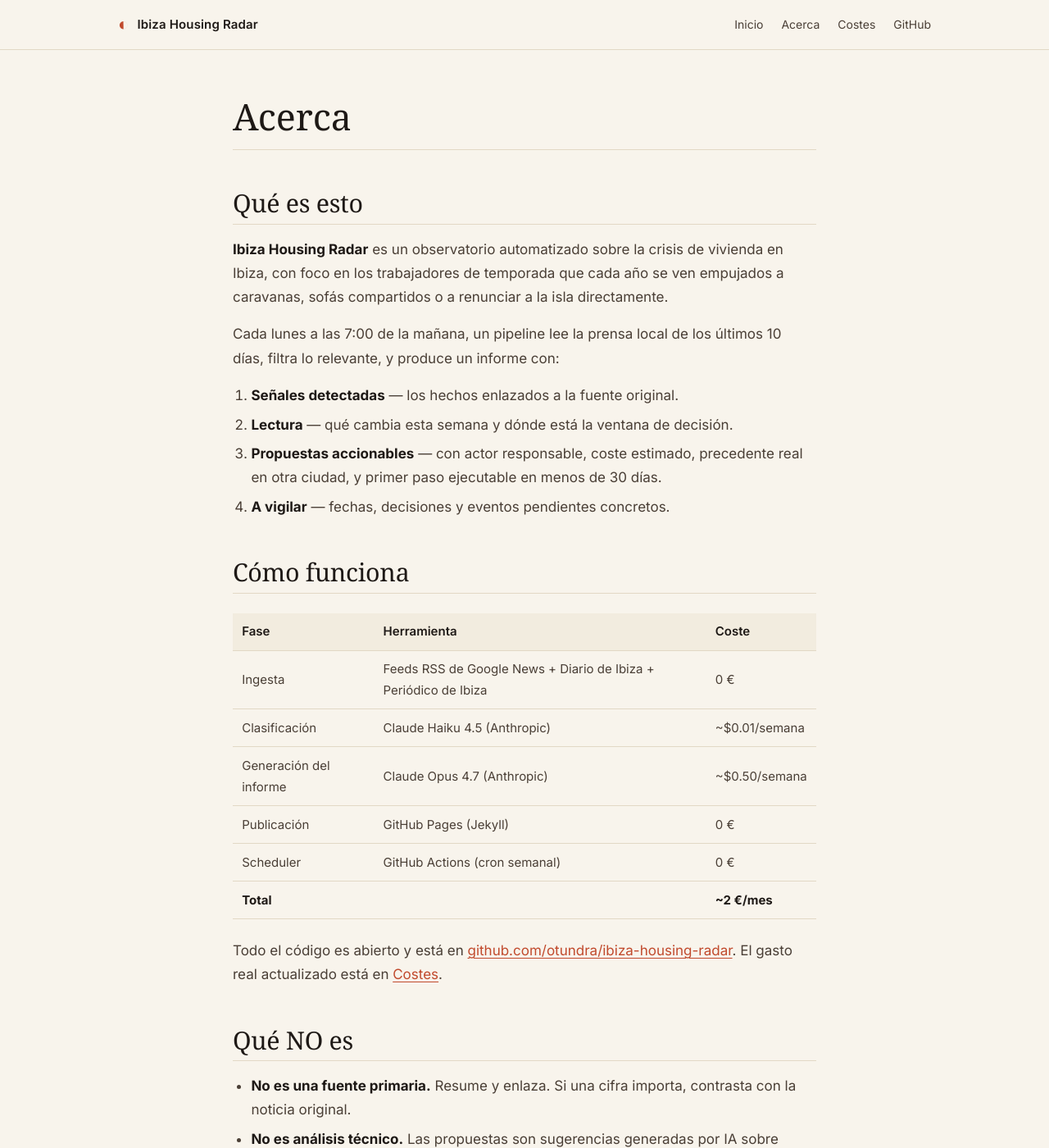
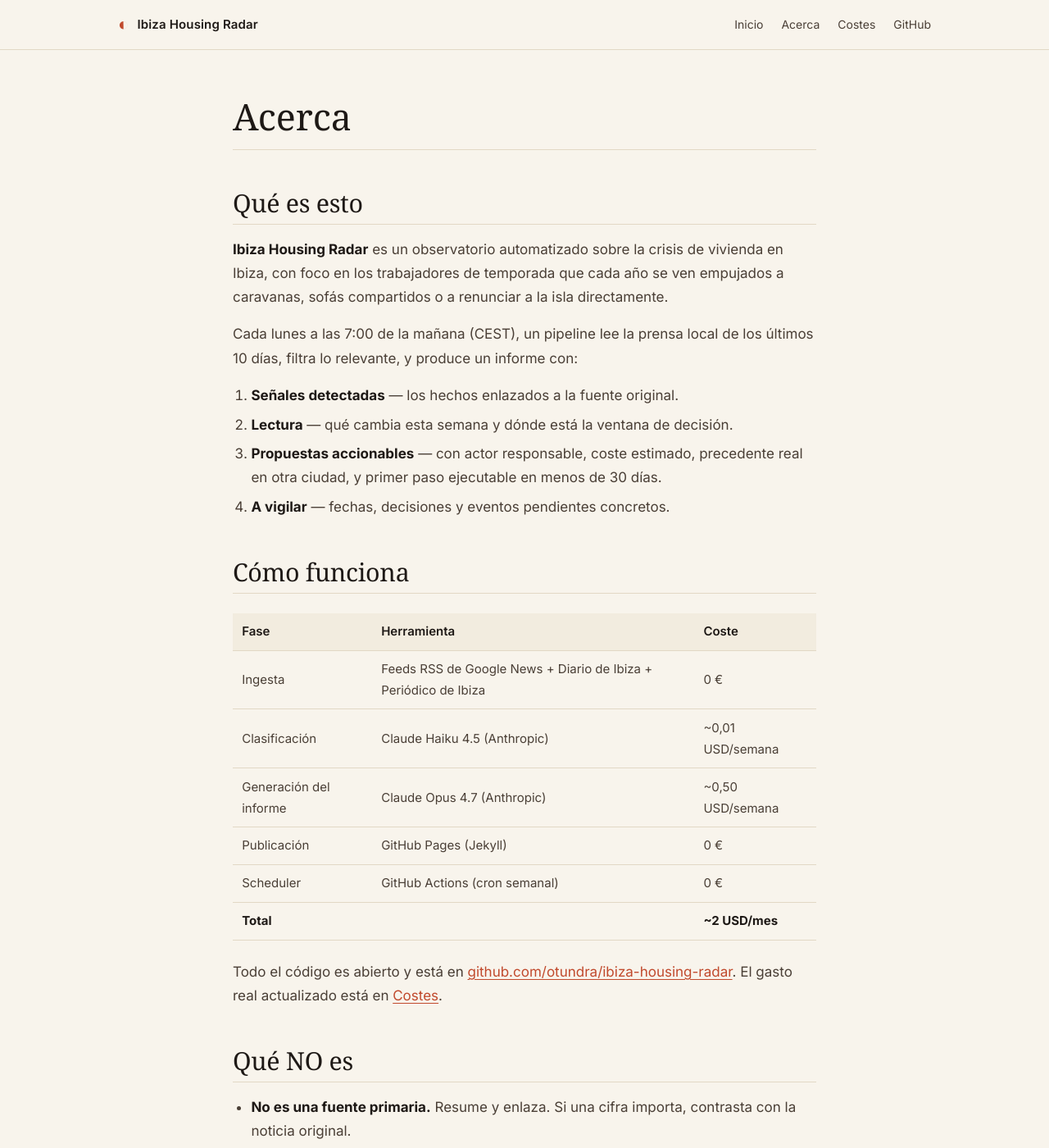
Before and after one commit to otundra/ibiza-housing-radar, a Jekyll site: the page built from docs/acerca.md, in a window 1280 px wide and 1400 px high. Shown: the whole window at 82% size. Built offline with Jekyll 4.4.1, drawn with Linux system fonts in a browser that asks for light colours; some web fonts are replaced; some of the changed text lies outside the part shown.

Commit message:
docs: documenta limitación de URLs Google News + polish acerca.md
Co-Authored-By: Claude Opus 4.7 <noreply@anthropic.com>

```diff
--- a/docs/acerca.md
+++ b/docs/acerca.md
@@ -8,7 +8,7 @@ permalink: /acerca/
 
 **Ibiza Housing Radar** es un observatorio automatizado sobre la crisis de vivienda en Ibiza, con foco en los trabajadores de temporada que cada año se ven empujados a caravanas, sofás compartidos o a renunciar a la isla directamente.
 
-Cada lunes a las 7:00 de la mañana, un pipeline lee la prensa local de los últimos 10 días, filtra lo relevante, y produce un informe con:
+Cada lunes a las 7:00 de la mañana (CEST), un pipeline lee la prensa local de los últimos 10 días, filtra lo relevante, y produce un informe con:
 
 1. **Señales detectadas** — los hechos enlazados a la fuente original.
 2. **Lectura** — qué cambia esta semana y dónde está la ventana de decisión.
@@ -20,11 +20,11 @@ Cada lunes a las 7:00 de la mañana, un pipeline lee la prensa local de los últ
 | Fase | Herramienta | Coste |
 |---|---|---|
 | Ingesta | Feeds RSS de Google News + Diario de Ibiza + Periódico de Ibiza | 0 € |
-| Clasificación | Claude Haiku 4.5 (Anthropic) | ~$0.01/semana |
-| Generación del informe | Claude Opus 4.7 (Anthropic) | ~$0.50/semana |
+| Clasificación | Claude Haiku 4.5 (Anthropic) | ~0,01 USD/semana |
+| Generación del informe | Claude Opus 4.7 (Anthropic) | ~0,50 USD/semana |
 | Publicación | GitHub Pages (Jekyll) | 0 € |
 | Scheduler | GitHub Actions (cron semanal) | 0 € |
-| **Total** |  | **~2 €/mes** |
+| **Total** | | **~2 USD/mes** |
 
 Todo el código es abierto y está en [github.com/otundra/ibiza-housing-radar](https://github.com/otundra/ibiza-housing-radar). El gasto real actualizado está en [Costes](/ibiza-housing-radar/costes/).
 
```
Also changed, not shown: other parts of docs/acerca.md (+1 -1 lines), STATUS.md (+8 -0 lines).
